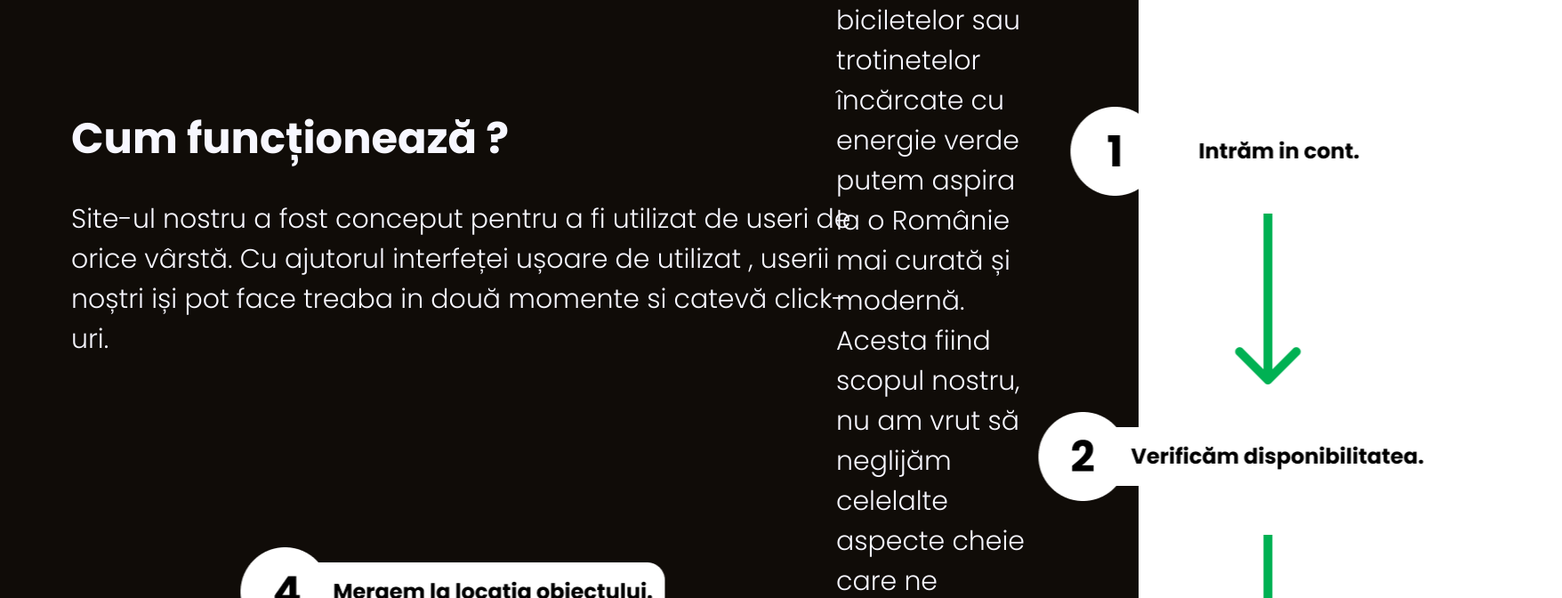
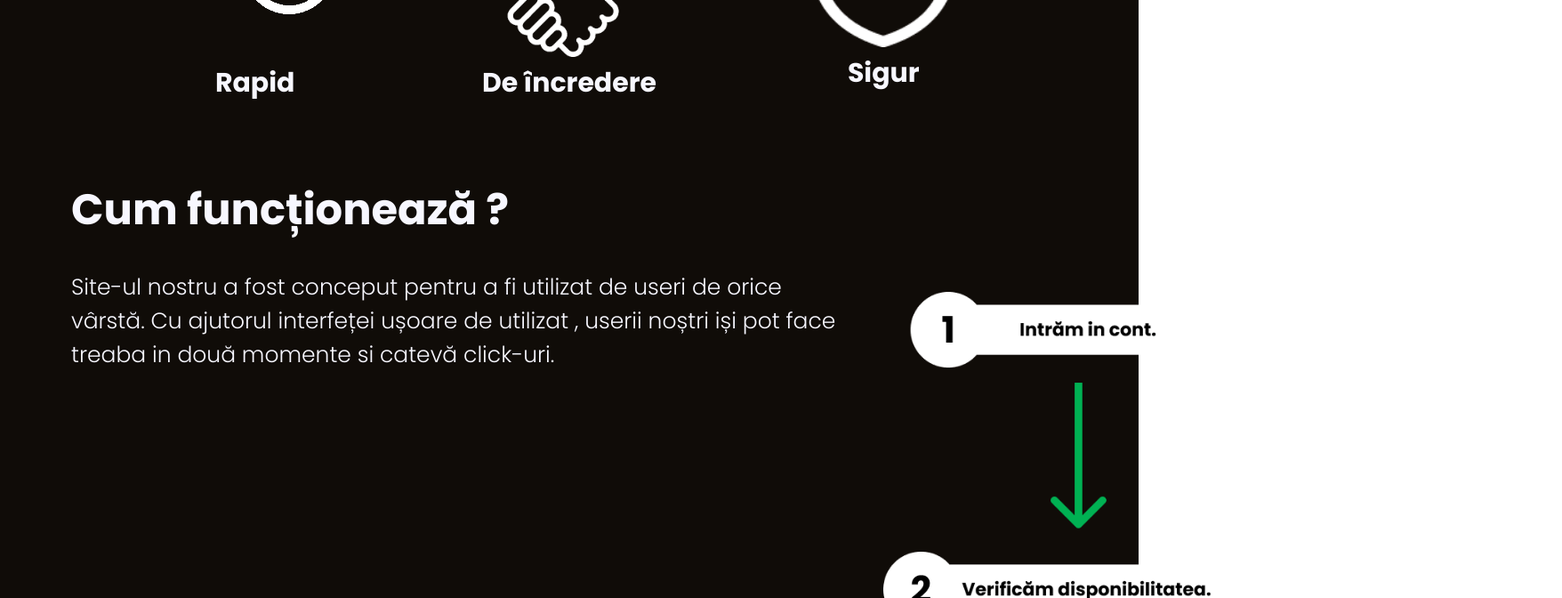
Before and after one commit to maghiarul/bikex-frontend, a React (Create React App) app: page / in a window 1280 px wide. Shown: the part 1800-2472 px from the top of the page at 89% size, 1756 px wide, since content can reach past the window. Built offline with nearby package versions, Linux system fonts and the light colour scheme.

Commit message:
points and design

```diff
--- a/src/pages/Dashboard.tsx
+++ b/src/pages/Dashboard.tsx
@@ -131,13 +131,13 @@ function Dashboard() {
     const bikeID = us.docs[0].id;
     const bikeDATA = us.docs[0].data();
     const anotherRef = doc(db, `users/${id}/rides`, bikeID);
+    if (coords !== undefined) {
       if (isGeolocationAvailable) {
         if (isGeolocationEnabled) {
           await updateDoc(anotherRef, {
             to: { latitude: coords?.latitude, longitude: coords?.longitude },
           })
             .then(() => {
-            console.log(bikeDATA);
               d = getPreciseDistance(
                 {
                   latitude: bikeDATA.from.latitude,
@@ -162,6 +162,7 @@ function Dashboard() {
         }
       } else {
         console.log("geolocation is not available");
+      }
     }
   }
 
--- a/src/pages/Inchiriaza.tsx
+++ b/src/pages/Inchiriaza.tsx
@@ -9,6 +9,7 @@ import {
   updateDoc,
   doc,
   documentId,
+  setDoc,
 } from "firebase/firestore";
 import config from "../base";
 import * as firebase from "firebase/app";
@@ -47,6 +48,7 @@ function Inchiriaza() {
     const u = await getDocs(q);
     const id = u.docs[0].id;
     const rideRef = collection(db, `users/${id}/rides`);
+    const pointss = u.docs[0].data().points;
     await addDoc(rideRef, {
       type: type,
       price: null,
@@ -55,6 +57,11 @@ function Inchiriaza() {
       distance: null,
     }).then((res) => {
       console.log("Bike added successfully with id" + res.id);
+    });
+
+    const userref = doc(db, "users", id);
+    await updateDoc(userref, { points: pointss + 1 }).then(() => {
+      console.log("points added");
     });
   }
 
--- a/src/styles/inchiriaza.scss
+++ b/src/styles/inchiriaza.scss
@@ -134,3 +134,15 @@
 .echipament{
   margin-bottom: 3rem;
 }
+
+@media (min-width: 768px) and (max-width: 1441px) {
+  .dropdown{
+    h1{
+      font-size: 20px;
+    }
+    h2{
+      font-size: 18px;
+      text-align: center;
+    }
+  }
+}
--- a/src/styles/index.scss
+++ b/src/styles/index.scss
@@ -207,3 +207,53 @@ svg {
 .disabled {
   display: none;
 }
+
+@media (min-width: 768px) and (max-width: 1441px) {
+  .heading {
+    margin-top: 7rem;
+  }
+  .desen {
+    img {
+      width: 50vw;
+      height: auto;
+    }
+  }
+  .why_us {
+    .text_img {
+      img {
+        width: 400px;
+        height: auto;
+        margin-top: 10rem;
+      }
+    }
+  }
+  .how_img {
+    img {
+      width: 1150px;
+      height: auto;
+      margin-top: 8rem;
+    }
+  }
+  .how {
+    padding-top: 5rem;
+  }
+  .quote {
+    h1 {
+      font-size: 82px;
+    }
+  }
+  .text_img {
+    .text {
+      p {
+        font-size: 25px !important;
+      }
+    }
+  }
+  .text_p {
+    .text {
+      p {
+        font-size: 25px !important;
+      }
+    }
+  }
+}
```
Lines whose indentation alone changed are shown as unchanged.
